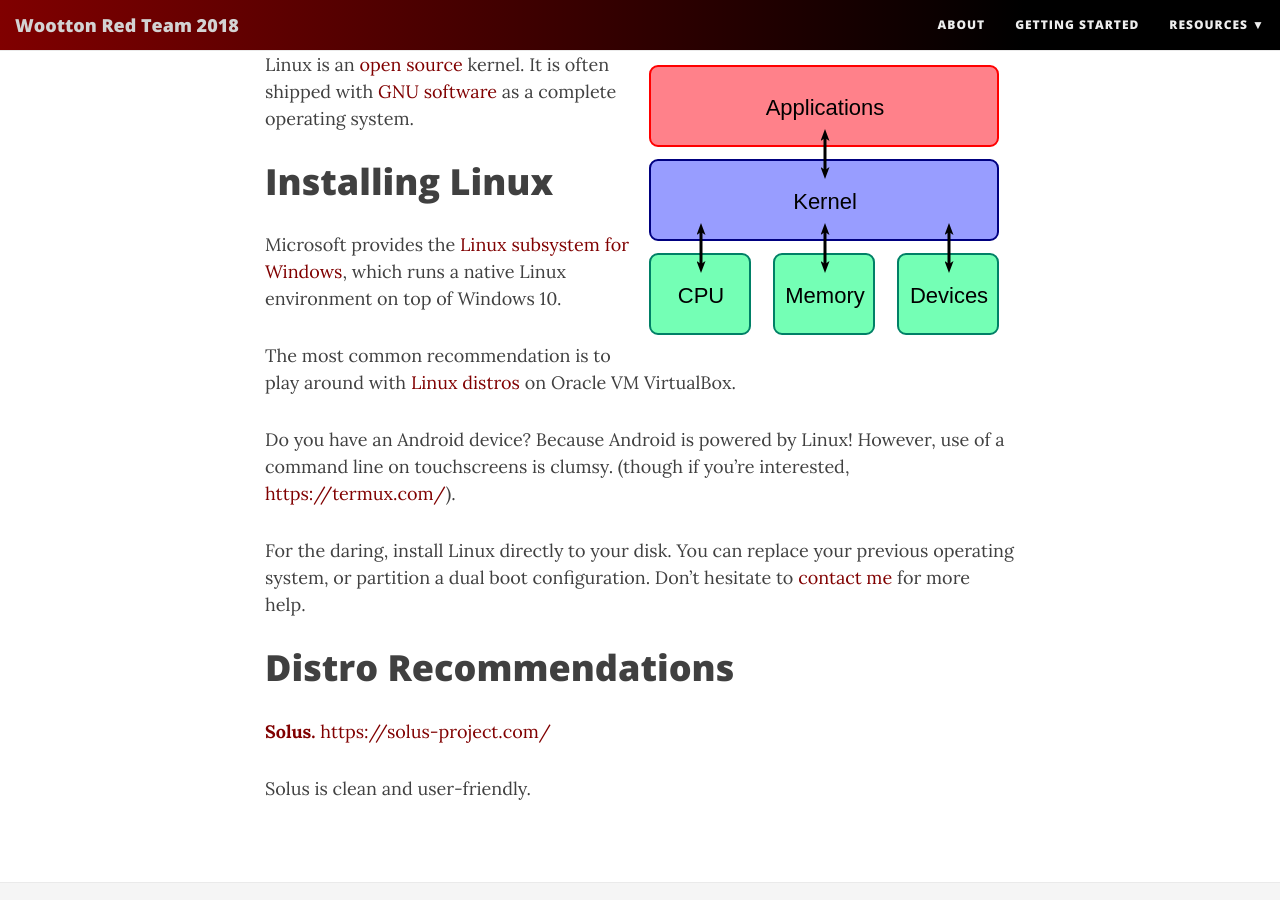
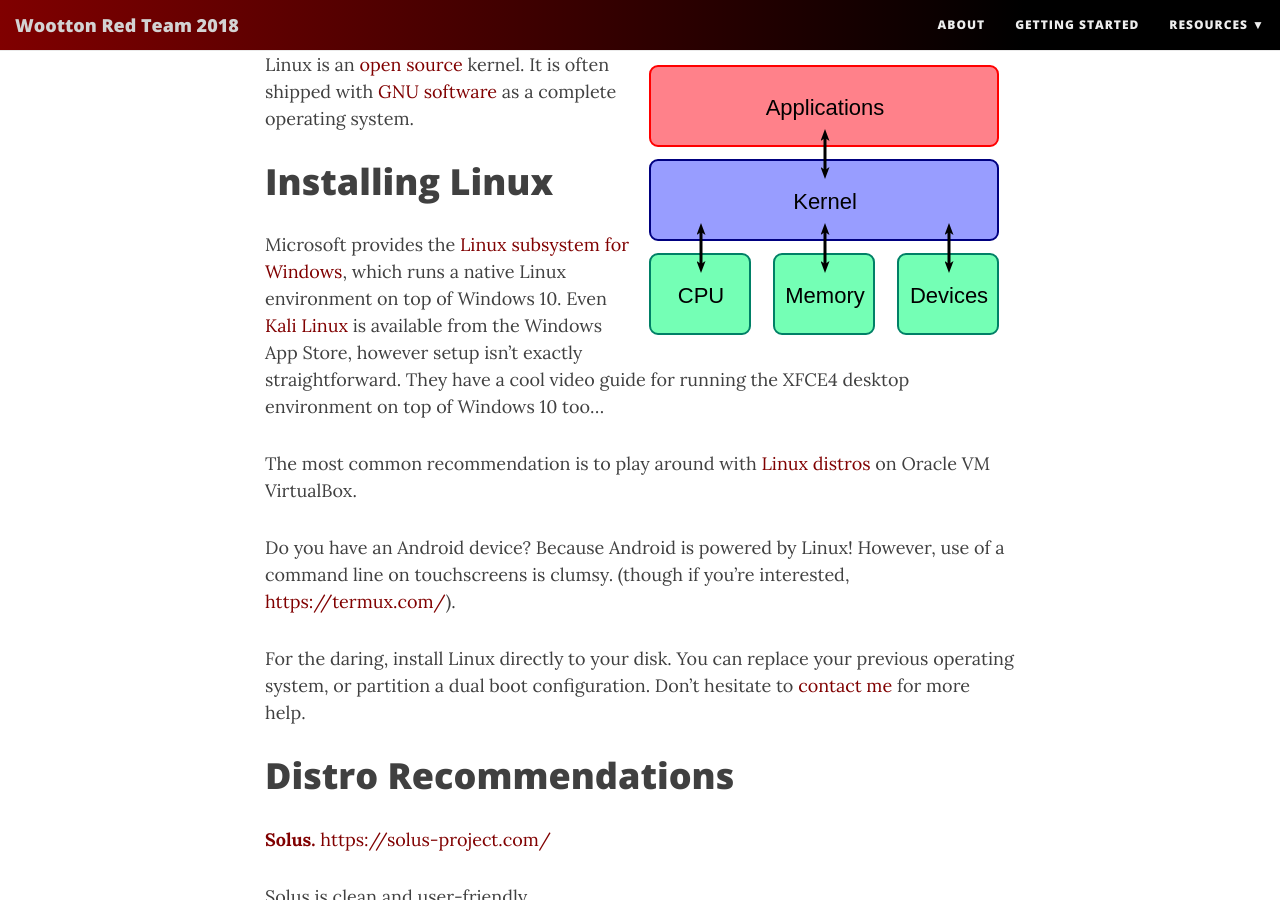
Before and after one commit to wsec/basaam0.github.io, a Jekyll site: the page built from getting_started.md, in a window 1280 px wide and 900 px high, scrolled down 651 px. Built offline with Jekyll 4.4.1, drawn with Linux system fonts in a browser that asks for light colours; nearby versions of some CDN libraries.

Commit message:
Add link to Kali on Windows

```diff
--- a/getting_started.md
+++ b/getting_started.md
@@ -12,7 +12,7 @@
 
 # Installing Linux
 
-Microsoft provides the [Linux subsystem for Windows](https://docs.microsoft.com/en-us/windows/wsl/install-win10), which runs a native Linux environment on top of Windows 10.
+Microsoft provides the [Linux subsystem for Windows](https://docs.microsoft.com/en-us/windows/wsl/install-win10), which runs a native Linux environment on top of Windows 10. Even [Kali Linux](https://www.kali.org/news/kali-linux-in-the-windows-app-store/) is available from the Windows App Store, however setup isn't exactly straightforward. They have a cool video guide for running the XFCE4 desktop environment on top of Windows 10 too...
 
 The most common recommendation is to play around with [Linux distros](2017-10-03-week-one) on Oracle VM VirtualBox.
 
```
